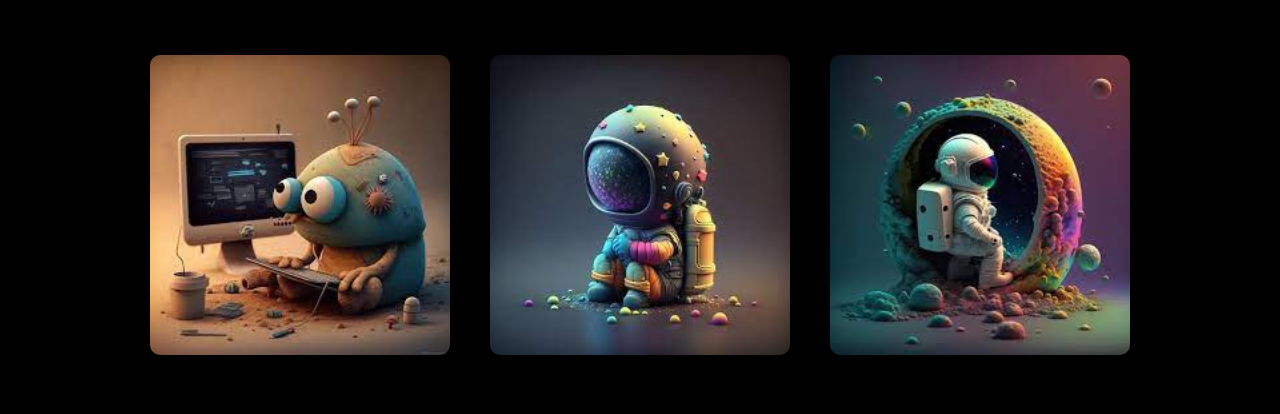
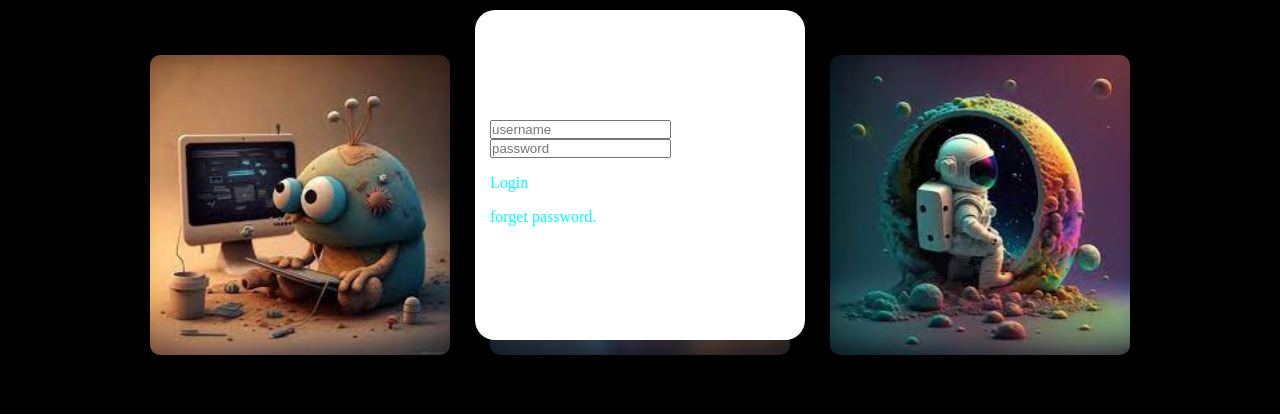
Before and after one commit to Bryanmankind/NFT_Marketplace, a plain HTML site: page Market_place.html in a window 1280 px wide. Shown: the part 225-639 px from the top of the page. Drawn offline with Linux system fonts and the light colour scheme.

Commit message:
create Acc

```diff
--- a/Market_place.css
+++ b/Market_place.css
@@ -144,15 +144,12 @@ ul li h3 {
   border-radius: 15px;
 }
 
-.Sign-div {
-  position: relative;
-}
-
 .hidden-1 {
   display: none;
 }
 
-.Sign-div {
+.Sign-div,
+.login {
   position: absolute;
   z-index: 10;
   top: 50%;
@@ -161,7 +158,8 @@ ul li h3 {
   box-shadow: 0 3rem 5rem rgba(0, 0, 0, 0.3);
 }
 
-.Create-Acc {
+.Create-Acc,
+.Signin {
   width: 300px;
   padding: 15px;
   font-family: "Times New Roman", Times, serif;
--- a/Market_place.html
+++ b/Market_place.html
@@ -46,17 +46,11 @@
           </ul>
         </form>
       </div>
-      <div>
-        <form action="Signin">
       <div class="login">
+        <form class="Signin" action="Signin">
           <h4>Welcome to BriTech Nft Marketplace.</h4>
           <p>Fill this form to login.</p>
-            <input
-              type="text"
-              name="username"
-              placeholder="username"
-              required
-            />
+          <input type="text" name="username" placeholder="username" required />
           <input
             type="password"
             name="password"
@@ -72,7 +66,6 @@
               <p>forget password.</p>
             </li>
           </ul>
-          </div>
         </form>
       </div>
     </div>
```
Lines whose indentation alone changed are shown as unchanged.
